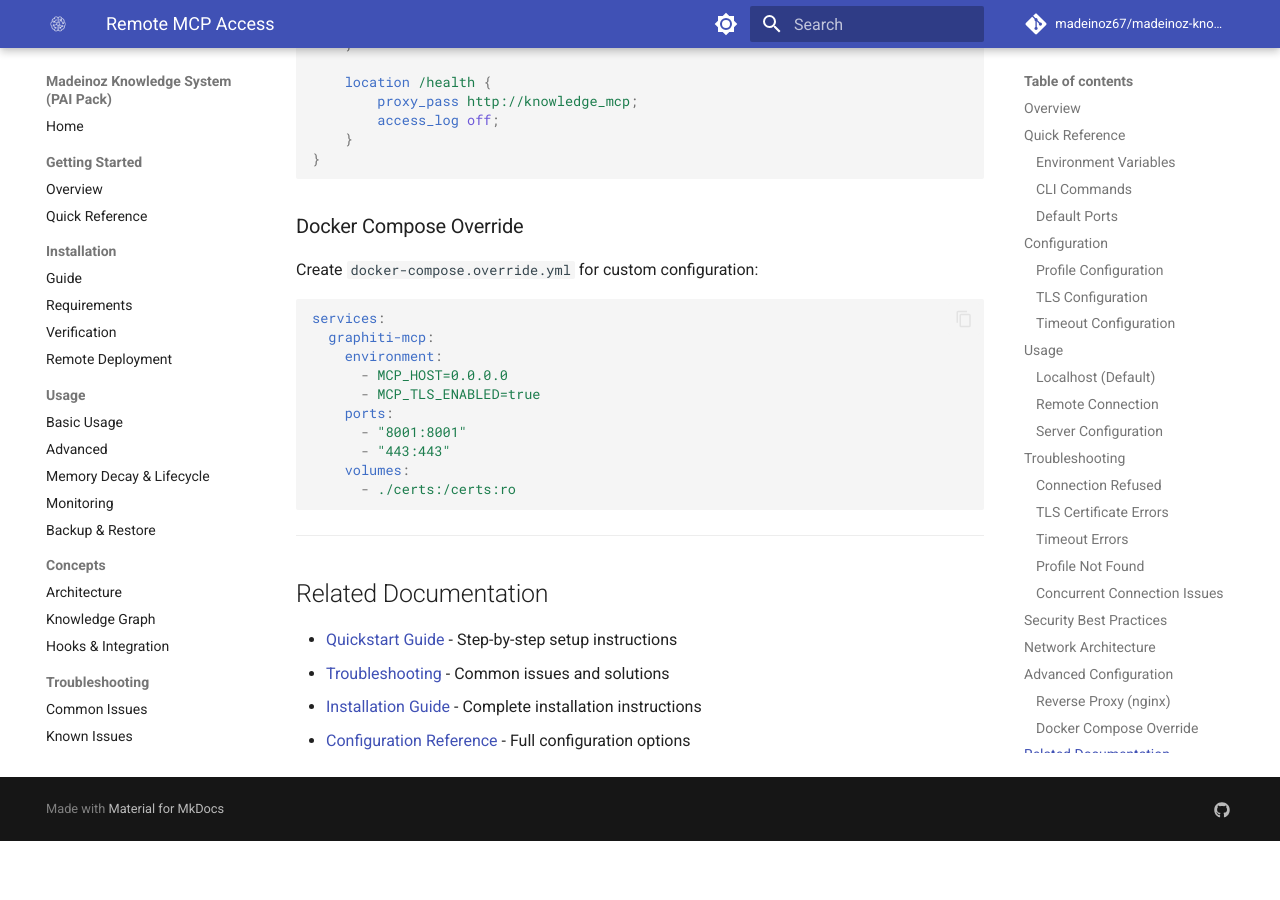
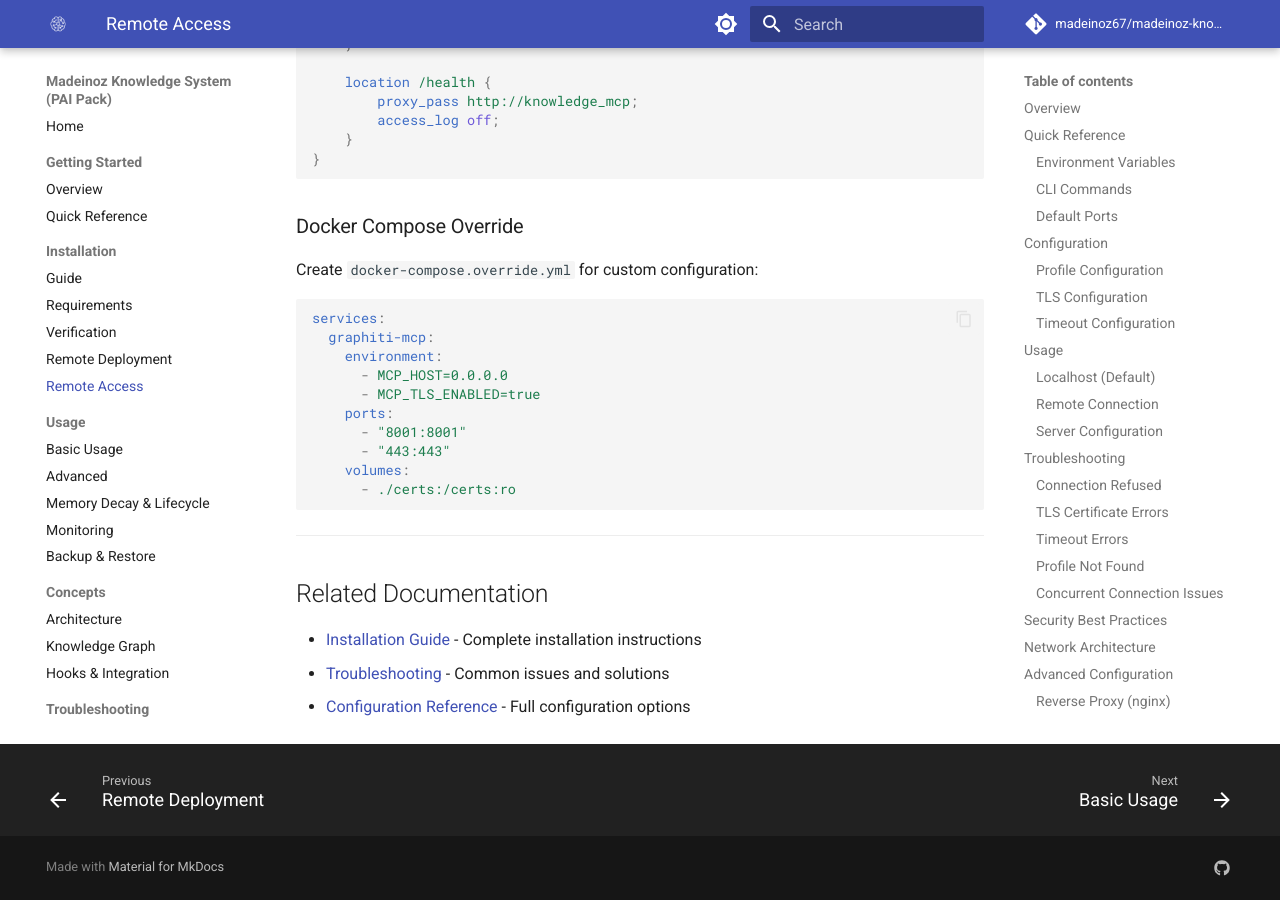
Before and after one commit to madeinoz67/madeinoz-knowledge-system, an MkDocs documentation site: the page built from docs/remote-access.md, in a window 1280 px wide and 900 px high, scrolled down 9542 px. Built offline with MkDocs 1.6.1 and Material for MkDocs 9.7.7, drawn with Linux system fonts in a browser that asks for light colours; comment, search, counter and statistics services are not loaded; before the commit the page ends 10383 px from its top, so only the background shows below that.

Commit message:
docs: fix documentation build warnings
- Add remote-access.md to navigation in mkdocs.yml
- Fix broken link to specs/010-remote-mcp-access/quickstart.md
- Fix installation/ link to installation/index.md

Co-Authored-By: Claude <noreply@anthropic.com>

```diff
--- a/docs/remote-access.md
+++ b/docs/remote-access.md
@@ -471,7 +471,6 @@ services:
 
 ## Related Documentation
 
-- [Quickstart Guide](../specs/010-remote-mcp-access/quickstart.md) - Step-by-step setup instructions
+- [Installation Guide](installation/index.md) - Complete installation instructions
 - [Troubleshooting](troubleshooting/common-issues.md) - Common issues and solutions
-- [Installation Guide](installation/) - Complete installation instructions
 - [Configuration Reference](reference/configuration.md) - Full configuration options
--- a/mkdocs.yml
+++ b/mkdocs.yml
@@ -44,6 +44,7 @@ nav:
     - Requirements: installation/requirements.md
     - Verification: installation/verification.md
     - Remote Deployment: installation/remote-deployment.md
+    - Remote Access: remote-access.md
   - Usage:
     - Basic Usage: usage/basic-usage.md
     - Advanced: usage/advanced.md
```
